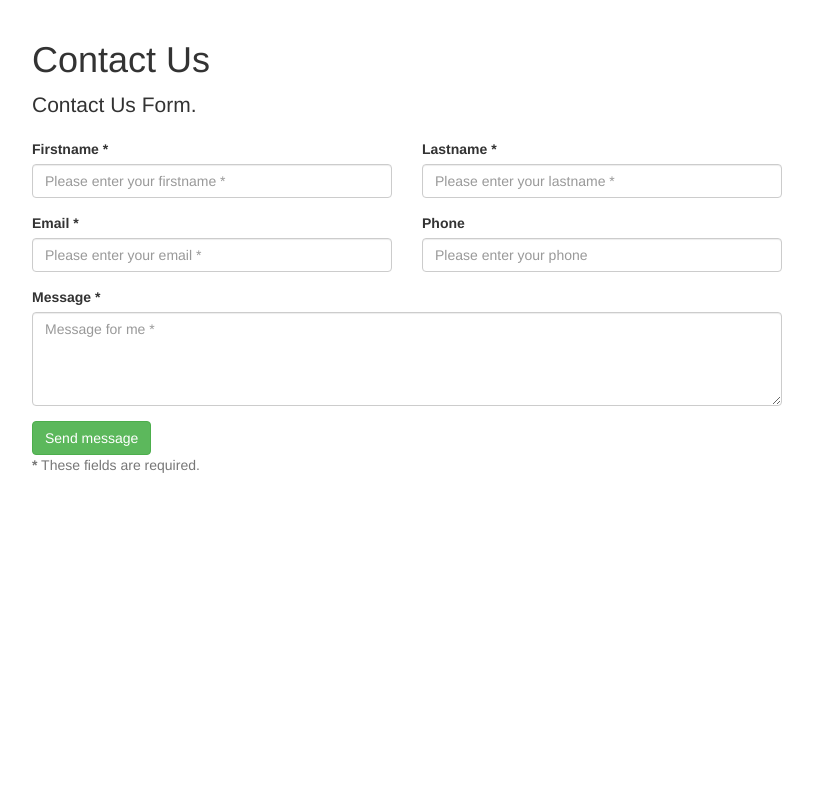
After one commit to ahmedabdelrahman1/softwareproject, a PHP site: page /static/contactus.php in a window 1280 px wide. The commit adds this page. Shown: the whole page, without its empty margins (233-1046 px from the left). Run offline with PHP 8.4, Linux system fonts and the light colour scheme.

Commit message:
contact Us

```diff
--- a/classcourse.php
+++ b/classcourse.php
@@ -2,6 +2,7 @@
 require './classsection.php';
 class course {
     public static $alerts=[];
+
 
     public static function connect(){
         $conn=new PDO("mysql:host=localhost;dbname=miu","root","");
--- /dev/null
+++ b/static/contactus.php
@@ -0,0 +1,105 @@
+<html>
+    <head>
+        <title>Contact Us </title><br><title> Team of Section are glad to know your feedback </title>
+        <meta charset="UTF-8">
+        <meta name="viewport" content="width=device-width, initial-scale=1.0">
+        <link href="https://maxcdn.bootstrapcdn.com/bootstrap/3.3.6/css/bootstrap.min.css" rel="stylesheet">
+        <link href='https://fonts.googleapis.com/css?family=Lato:300,400,700' rel='stylesheet' type='text/css'>
+        <link href='custom.css' rel='stylesheet' type='text/css'>
+    </head>
+    <body>
+
+        <div class="container">
+
+            <div class="row">
+
+                <div class="col-lg-8 col-lg-offset-2">
+
+                    <h1>Contact Us</h1>
+
+                    <p class="lead">Contact Us Form.</p>
+
+
+                    <form id="contact-form" method="post" role="form">
+
+                        <div class="messages"></div>
+
+                        <div class="controls">
+
+                            <div class="row">
+                                <div class="col-md-6">
+                                    <div class="form-group">
+                                        <label for="form_name">Firstname *</label>
+                                        <input id="form_name" type="text" name="name" class="form-control" placeholder="Please enter your firstname *" required="required" data-error="Firstname is required.">
+                                        <div class="help-block with-errors"></div>
+                                    </div>
+                                </div>
+                                <div class="col-md-6">
+                                    <div class="form-group">
+                                        <label for="form_lastname">Lastname *</label>
+                                        <input id="form_lastname" type="text" name="surname" class="form-control" placeholder="Please enter your lastname *" required="required" data-error="Lastname is required.">
+                                        <div class="help-block with-errors"></div>
+                                    </div>
+                                </div>
+                            </div>
+                            <div class="row">
+                                <div class="col-md-6">
+                                    <div class="form-group">
+                                        <label for="form_email">Email *</label>
+                                        <input id="form_email" type="email" name="email" class="form-control" placeholder="Please enter your email *" required="required" data-error="Valid email is required.">
+                                        <div class="help-block with-errors"></div>
+                                    </div>
+                                </div>
+                                <div class="col-md-6">
+                                    <div class="form-group">
+                                        <label for="form_phone">Phone</label>
+                                        <input id="form_phone" type="tel" name="phone" class="form-control" placeholder="Please enter your phone">
+                                        <div class="help-block with-errors"></div>
+                                    </div>
+                                </div>
+                            </div>
+                            <div class="row">
+                                <div class="col-md-12">
+                                    <div class="form-group">
+                                        <label for="form_message">Message *</label>
+                                        <textarea id="form_message" name="message" class="form-control" placeholder="Message for me *" rows="4" required="required" data-error="Please,leave us a message."></textarea>
+                                        <div class="help-block with-errors"></div>
+                                    </div>
+                                </div>
+                                <div class="col-md-12">
+                                    <input type="submit" name="ok" class="btn btn-success btn-send" value="Send message">
+                                </div>
+                            </div>
+                            <div class="row">
+                                <div class="col-md-12">
+                                    <p class="text-muted"><strong>*</strong> These fields are required. </p>
+                                </div>
+                            </div>
+                        </div>
+
+                    </form>
+            <?php
+            if(isset($_POST['ok'])){
+                include_once 'function.php';
+                $obj=new Contact();
+                $res=$obj->contact_us($_POST);
+                if($res==true){
+                    echo "<script>alert('Query successfully Submitted.Thank you')</script>";
+                }else{
+                    echo "<script>alert('Something Went wrong!!')</script>";
+                }
+            }
+            ?>
+
+                </div><!-- /.8 -->
+
+            </div> <!-- /.row-->
+
+        </div> <!-- /.container-->
+
+        <script src="https://code.jquery.com/jquery-1.12.0.min.js"></script>
+        <script src="https://maxcdn.bootstrapcdn.com/bootstrap/3.3.6/js/bootstrap.min.js"></script>
+        <script src="validator.js"></script>
+        <script src="contact.js"></script>
+    </body>
+</html>
```
Also changed, not shown: miu.sql/contact.sql (added, +72 -0 lines), static/css/custom.css (added, +15 -0 lines), static/function.php (added, +51 -0 lines), static/assets/img/img.jpg (added), static/assets/section.ico (added), static/assets/section.jpg (added).
